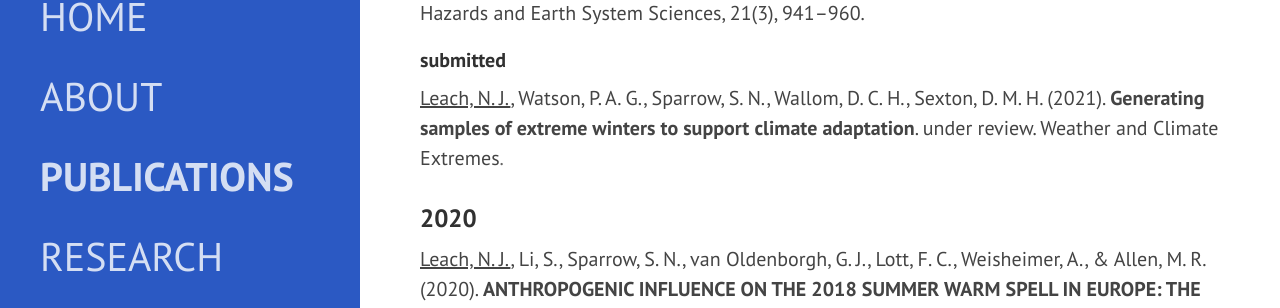
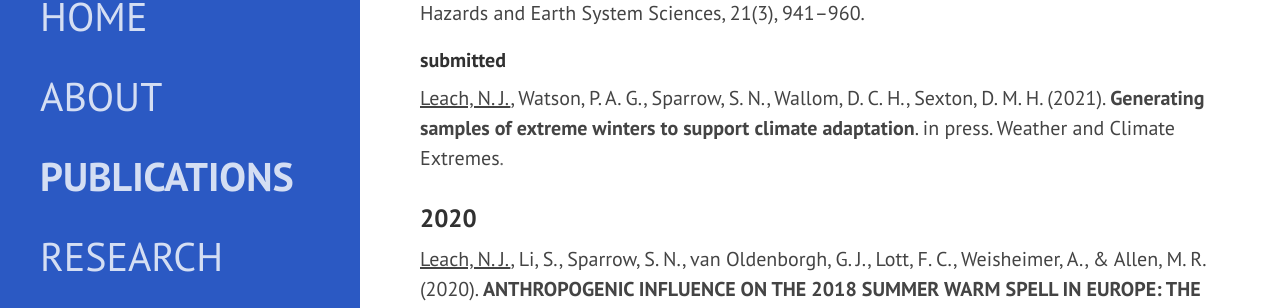
Before and after one commit to njleach/njleach.github.io, a Jekyll site: the page built from _pages/publications.md, in a window 1280 px wide and 900 px high, scrolled down 395 px. Shown: the part 145-453 px from the top of the window. Built offline with Jekyll 4.4.1, drawn with Linux system fonts in a browser that asks for light colours; nearby versions of some CDN libraries; some web fonts are replaced.

Commit message:
update pubs

```diff
--- a/_pages/publications.md
+++ b/_pages/publications.md
@@ -16,7 +16,7 @@ permalink: /publications/
 
 #### submitted
 
-[<u>Leach, N. J.</u>, Watson, P. A. G., Sparrow, S. N., Wallom, D. C. H., Sexton, D. M. H. (2021). **Generating samples of extreme winters to support climate adaptation**. under review. Weather and Climate Extremes](https://doi.org/10.1002/essoar.10508424.1).
+[<u>Leach, N. J.</u>, Watson, P. A. G., Sparrow, S. N., Wallom, D. C. H., Sexton, D. M. H. (2021). **Generating samples of extreme winters to support climate adaptation**. in press. Weather and Climate Extremes](https://doi.org/10.1002/essoar.10508424.1).
 
 ### 2020
 
```
